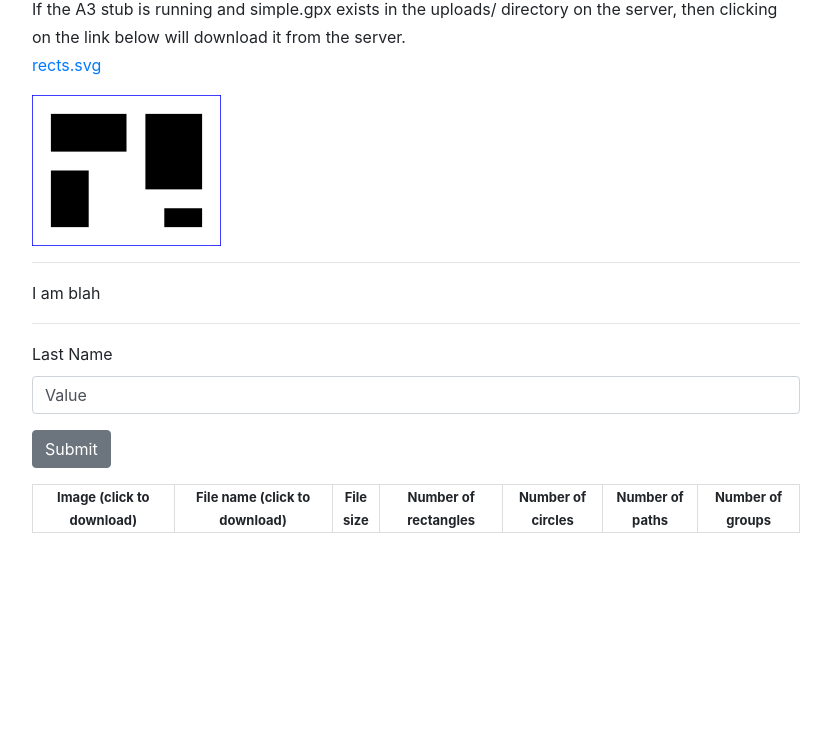
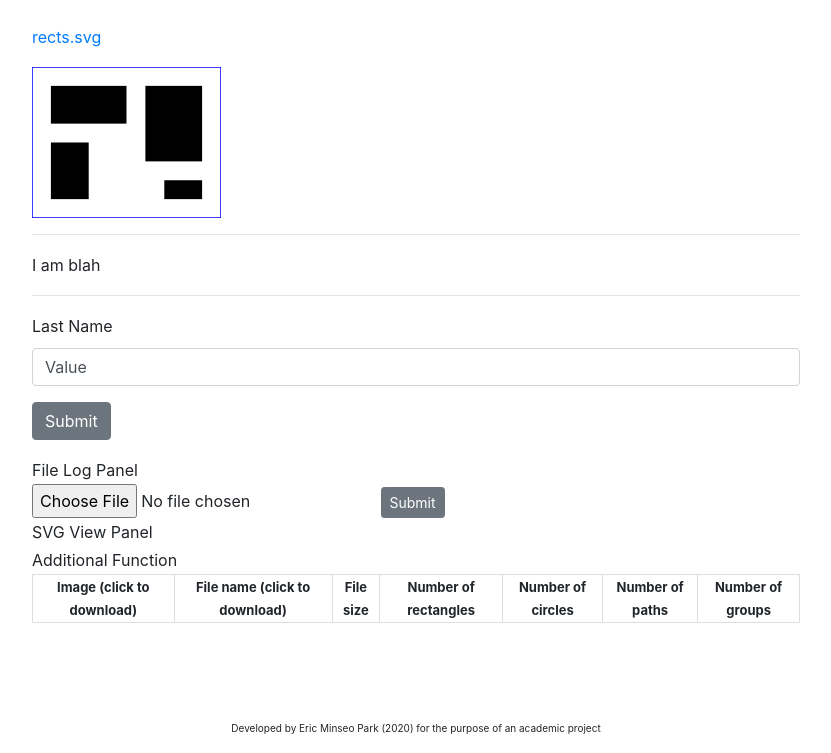
Before and after one commit to minericpark/SVGModWebApp, a website: page public/index.html in a window 1280 px wide. Shown: the part 47-800 px from the top of the page, without its empty margins (224-1055 px from the left). Drawn offline with nearby package versions, Linux system fonts and the light colour scheme; no server answers; files whose address does not match are found by name.

Commit message:
Completed file upload feature

```diff
--- a/app.js
+++ b/app.js
@@ -81,3 +81,6 @@ app.get('/someendpoint', function(req , res){
 
 app.listen(portNum);
 console.log('Running app at localhost: ' + portNum);
+
+//Load table here
+//Load file view here
--- a/public/index.html
+++ b/public/index.html
@@ -1,7 +1,7 @@
 <!DOCTYPE html>
 <html lang="en">
 <head>
-    <title>SVG Modifier</title>
+    <title>SVG Image Viewer</title>
     <meta charset="utf-8">
     <meta name="viewport" content="width=device-width, initial-scale=1">
     <meta name="description" content="Web Application the Modifies provided SVG files">
@@ -17,8 +17,8 @@
     <!-- Custom CSS End -->
 </head>
 <body>
-    <h3>Download test</h3>
-    If the A3 stub is running and simple.gpx exists in the uploads/ directory on the server, then clicking on the link below will download it from the server.<br>
+    <h3>SVG Image Viewer</h3>
+    <br>
     <a href="rects.svg">rects.svg</a>
     <p></p>
     <img src="rects.svg">
@@ -37,6 +37,17 @@
         </div>
     </form>
     <!-- Leave me at the bottom of body -->
+    <div id="filelog">File Log Panel</div>
+
+    <form ref='upload-file' id='upload-file' enctype="multipart/form-data" action="/upload" method='post'>
+        <input type='file' name='uploadFile' id='uploadFile'/>
+        <input type='submit' class="btn btn-secondary btn-sm">
+    </form>
+
+    <div id="svgview">SVG View Panel</div>
+
+    <div id="additional">Additional Function</div>
+
     <table>
         <tr>
             <th>Image (click to download)</th>
@@ -51,4 +62,7 @@
 
     <script src="/index.js"></script>
 </body>
+<footer>
+    <p>Developed by Eric Minseo Park (2020) for the purpose of an academic project</p>
+</footer>
 </html>
--- a/public/index.js
+++ b/public/index.js
@@ -27,6 +27,28 @@ $(document).ready(function() {
         }
     });
 
+    var form = document.getElementById('uploadFile');
+        var formData = new FormData(form);
+
+        $.ajax({
+            type: "post",
+            url: '/upload',
+            data: formData,
+            contentType: false,
+            processData: false,
+            cache: false,
+
+            beforeSend: function() {
+                //
+            },
+            success: function(msg) {
+                console.log();
+            },
+            error: function() {
+                //Error
+            }
+        });
+
     // Event listener form example , we can use this instead explicitly listening for events
     // No redirects if possible
     $('#someform').submit(function(e){
@@ -37,4 +59,6 @@ $(document).ready(function() {
             //Create an object for connecting to another waypoint
         });
     });
+
+
 });
--- a/public/style.css
+++ b/public/style.css
@@ -11,6 +11,14 @@ body {
     min-height: 100%;
     line-height: 1.75;
     background-color: #FFFFFF;
+}
+footer {
+    position: fixed;
+    left: 0;
+    bottom: 0;
+    width: 100%;
+    text-align: center;
+    font-size: 10px;
 }
 a:link:hover {
     -webkit-transition: all 0.3s ease;
```
